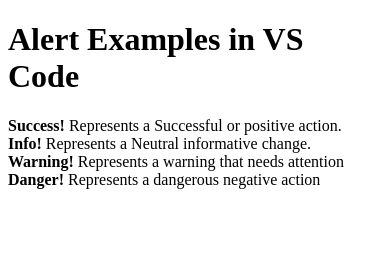
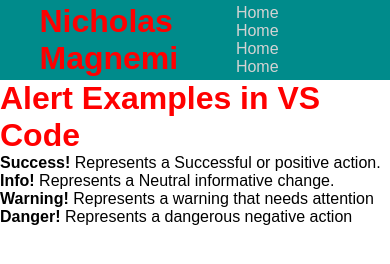
Before and after one commit to NicholasMagnemi/portfolio, a plain HTML site: page index.html in a window 390 px wide. Drawn offline with Linux system fonts and the light colour scheme.

Commit message:
Added Navbar

```diff
--- a/index.html
+++ b/index.html
@@ -4,9 +4,31 @@
     <meta charset="UTF-8">
     <meta http-equiv="X-UA-Compatible" content="IE=edge">
     <meta name="viewport" content="width=device-width, initial-scale=1.0">
+    <link rel="stylesheet" href="style.css">
     <title>Index</title>
 </head>
 <body>
+    <script src="app.ts"></script>
+
+        <div class="nav-container">
+            <div class = "navbar">
+                <h1 id="navbar-logo">Nicholas Magnemi</h1>
+                <div class="menu-toggle" id="moblie-menu">
+                    <span class="bar"></span>
+                    <span class="bar"></span>
+                    <span class="bar"></span>
+                </div>
+                <ul class="nav-menu">
+                    <li><a href="#" class="nav-links">Home</a></li>
+                    <li><a href="#" class="nav-links">Home</a></li>
+                    <li><a href="#" class="nav-links">Home</a></li>
+                    <li><a href="#" class="nav-links">Home</a></li>
+                </ul>
+            </div>
+        </div>
+    <div class = "body">
+
+    </div>
     <h1>Alert Examples in VS Code</h1>
         <strong>Success!</strong> Represents a Successful or positive action.</br>
         <strong>Info!</strong> Represents a Neutral informative change.</br>
--- /dev/null
+++ b/style.css
@@ -0,0 +1,95 @@
+:root
+{
+    --darkgrey: #212329;
+    --brightred: #F9423D;
+    --white: #fff;
+    --lightred: #f9433dcc;
+}
+
+*
+{
+    box-sizing:border-box;
+    margin: 0;
+    padding: 0;
+    font-family: Arial, Helvetica, sans-serif;
+}
+
+h1
+{
+    color: red
+}
+
+.nav-container
+{
+    width: 100%;
+    background-color: darkcyan;
+}
+
+.navbar
+{
+    display: grid;
+    grid-template-columns: 0.2fr auto 1fr;
+    align-items: center;
+    height: 80px;
+    width: 90%;
+    max-width: 1720px;
+    margin: 0 auto;
+}
+
+#navbar-logo
+{
+    color: var(#fff);
+    justify-self: start;
+    margin-left: 20px;
+}
+
+#navbar-logo
+{
+    cursor: pointer;
+}
+
+.nav-menu
+{
+    display: grid;
+    grid-template-columns: repeat(5,auto);
+    list-style: none;
+    width: 70%;
+    justify-self: end;
+}
+
+.nav-links
+{
+    color: lightgray;
+    text-decoration: none;
+}
+
+.nav-links:hover
+{
+    color: var(rgb(248, 121, 121));
+    transition: all 0.2s ease-out;
+}
+
+.menu-toggle .bar
+{
+    width: 25px;
+    height: 3px;
+    margin: 5px auto;
+    transition: all 0.3s ease-in-out;
+    background: var(--white);
+}
+
+@media screen and (max-width: 768px)
+{
+.nav-container
+{
+    position: relative;
+
+}
+
+.nav-menu
+{
+    display: grid;
+    grid-template-columns: auto;
+    background: var;
+}
+}
```
Also changed, not shown: certifications.html (added), experience.html (added), projects.html (added), 1 other file.
